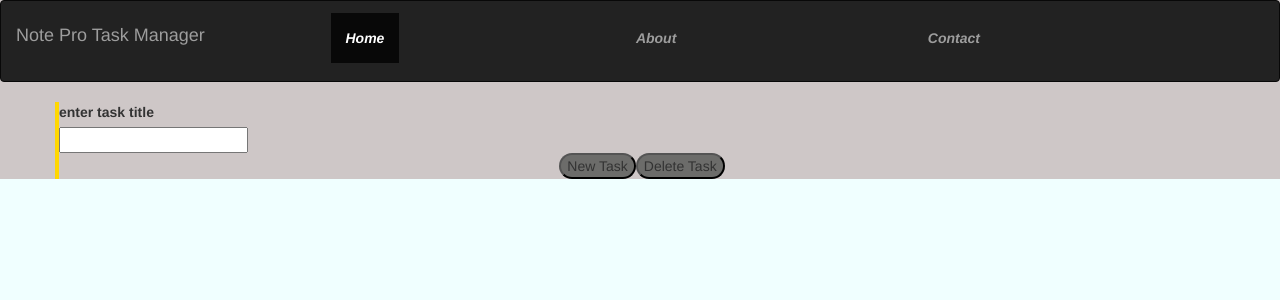
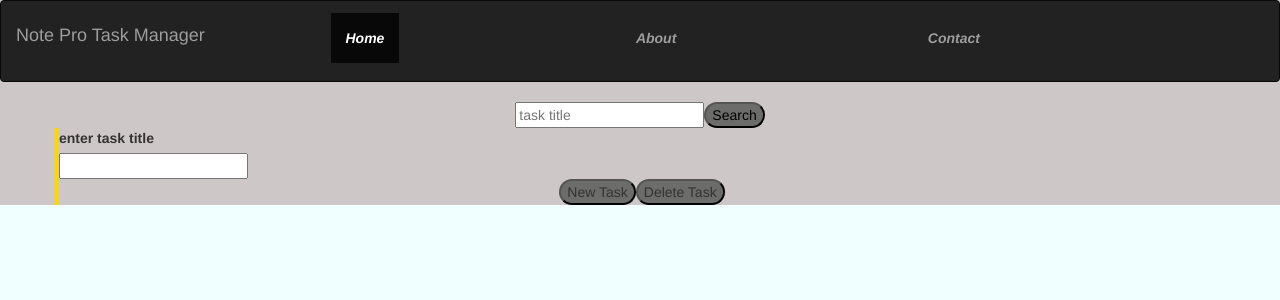
Before and after one commit to randyfranzmeier/Task_Manager_App, an Angular app in the folder Frontend/taskApp/: page / in a window 1280 px wide. Shown: the top 300 px of the page. Built offline with nearby package versions, Linux system fonts and the light colour scheme.

Commit message:
added search bar component, styled it.

```diff
--- a/Frontend/taskApp/src/app/app.component.html
+++ b/Frontend/taskApp/src/app/app.component.html
@@ -21,6 +21,7 @@
       <nav >
         <app-layout></app-layout>
       </nav>
+      <app-search></app-search>
 
           <app-task></app-task>
 
--- a/Frontend/taskApp/src/app/app.module.ts
+++ b/Frontend/taskApp/src/app/app.module.ts
@@ -6,12 +6,14 @@ import { AppComponent } from './app.component';
 import { Task } from './task/task.component';
 import { FormsModule } from '@angular/forms';
 import { Layout } from './layout/layout.component';
+import { SearchComponent } from './search/search.component';
 
 @NgModule({
   declarations: [
     AppComponent,
     Task,
-    Layout
+    Layout,
+    SearchComponent
   ],
   imports: [
     BrowserModule,
--- /dev/null
+++ b/Frontend/taskApp/src/app/search/search.component.css
@@ -0,0 +1,22 @@
+.container {
+    display: flex;
+    justify-content: center;
+
+}
+button {
+    color: black;
+    font-weight:400;
+    background-color:rgb(108, 108, 106);
+    border-radius: 20px;
+}
+
+button:hover {
+    transition: color 250ms ease 50ms;
+    filter: brightness(200%);
+    box-shadow: 5px 5px 5px #3b3535;
+}
+
+
+button:active {
+    box-shadow: inset 2px 2px 5px #3b3535;
+}
--- /dev/null
+++ b/Frontend/taskApp/src/app/search/search.component.html
@@ -0,0 +1,3 @@
+<div class="container">
+    <input type="text" id="searchBar" placeholder="task title"> <button type="submit" id="searchButton">Search</button>
+</div>
```
Also changed, not shown: Frontend/taskApp/src/app/search/search.component.ts (added, +10 -0 lines).
